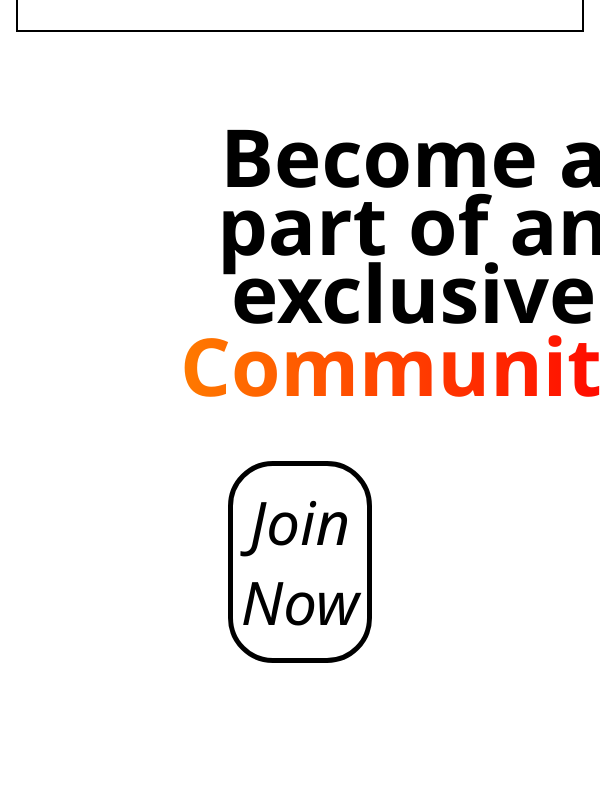
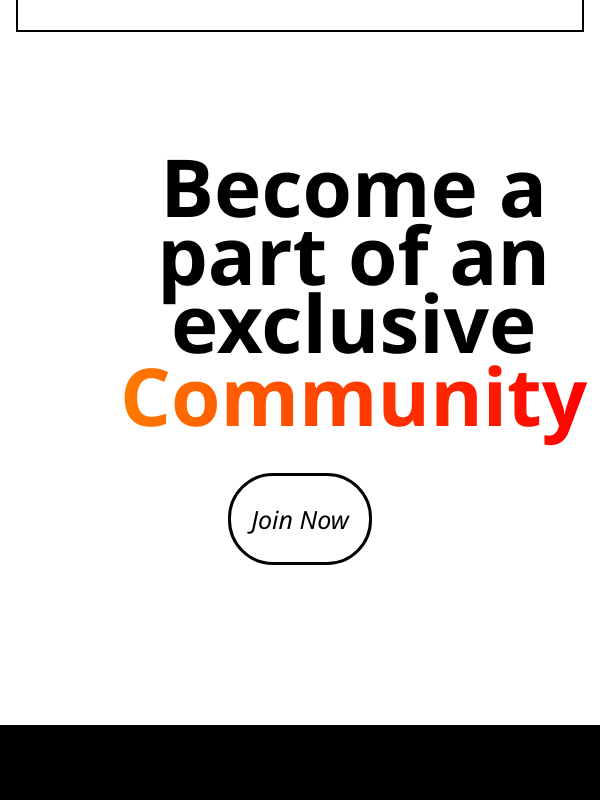
Before and after one commit to ju-makerspace/mks-website, a React (Create React App) app in the folder frontend/: page / in a window 600 px wide. Shown: the part 1400-2200 px from the top of the page. Built offline with nearby package versions, Linux system fonts and the light colour scheme; the HTML template or start-up script is replaced by a standard one.

Commit message:
Updates in Community section

```diff
--- a/frontend/src/styles/desktop/Navbar.css
+++ b/frontend/src/styles/desktop/Navbar.css
@@ -112,7 +112,7 @@ navbar .active {
     }
 
     navbar {
-        /* border: 2px solid black; */
+        border: 2px solid black;
         top: 0;
         bottom: 0;
         left: 0;
--- a/frontend/src/styles/desktop/home/Community.css
+++ b/frontend/src/styles/desktop/home/Community.css
@@ -116,5 +116,19 @@
 }
 
 /* mobile: 481px - 767px */
+@media all and (min-width: 481px) and (max-width: 768px) {
+  .community-text {
+    /* font-size: 60px; */
+    margin-top: 10%;
+    margin-bottom: 2%;
+    padding: 0 20%;
+  }
+
+  .join-community {
+    font-size: 25px;
+    padding: 0.2rem;
+    border: 3px solid #000000;
+  }
+}
 
 /* smaller phones: 480px */
```
